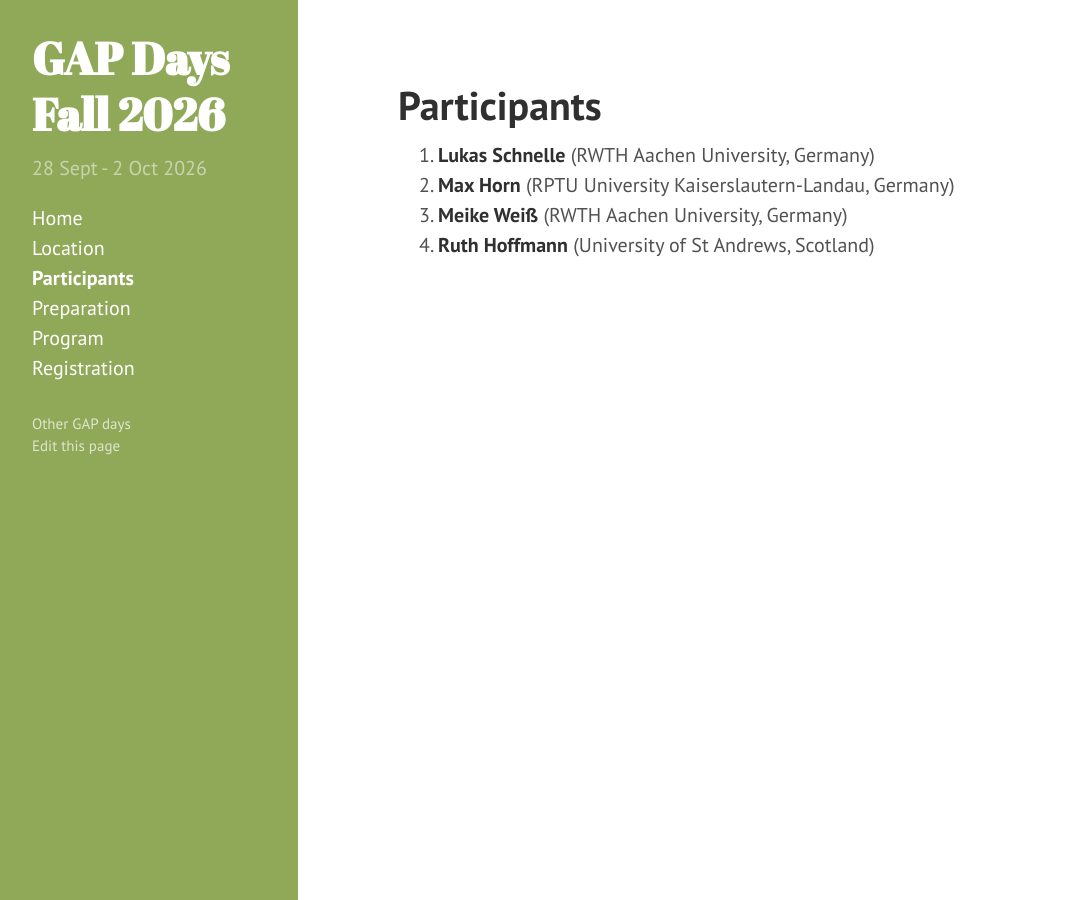
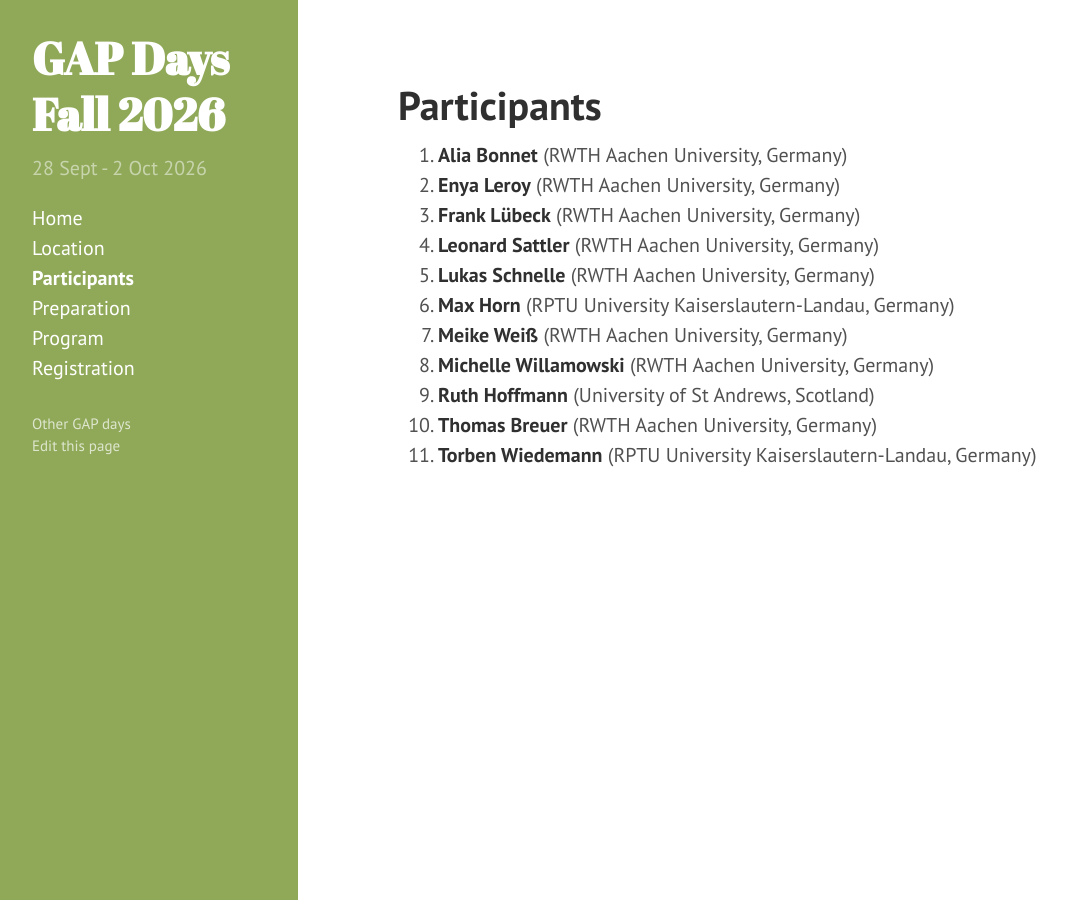
Before and after one commit to gapdays/gapdays2026-fall, a Jekyll site: the page built from participants.md, in a window 1280 px wide. Shown: the whole page, without its empty margins (2-1069 px from the left). Built offline with Jekyll 4.4.1, drawn with Linux system fonts in a browser that asks for light colours.

Commit message:
update participants (#3)
Co-authored-by: Meike Weiss <meike.weiss.2000@gmail.com>

```diff
--- a/participants.md
+++ b/participants.md
@@ -6,6 +6,13 @@ participants:
   - {name: Lukas Schnelle, affiliation: "RWTH Aachen University, Germany"}
   - {name: Max Horn, affiliation: "RPTU University Kaiserslautern-Landau, Germany"}
   - {name: Meike Weiß, affiliation: "RWTH Aachen University, Germany"}
+  - {name: Enya Leroy, affiliation: "RWTH Aachen University, Germany"}
+  - {name: Frank Lübeck, affiliation: "RWTH Aachen University, Germany"}
+  - {name: Leonard Sattler, affiliation: "RWTH Aachen University, Germany"}
+  - {name: Alia Bonnet, affiliation: "RWTH Aachen University, Germany"}
+  - {name: Michelle Willamowski, affiliation: "RWTH Aachen University, Germany"}
+  - {name: Thomas Breuer, affiliation: "RWTH Aachen University, Germany"}
+  - {name: Torben Wiedemann, affiliation: "RPTU University Kaiserslautern-Landau, Germany"}
 ---
 
 <ol>{% assign participants = page.participants | sort: "name" %}
```
